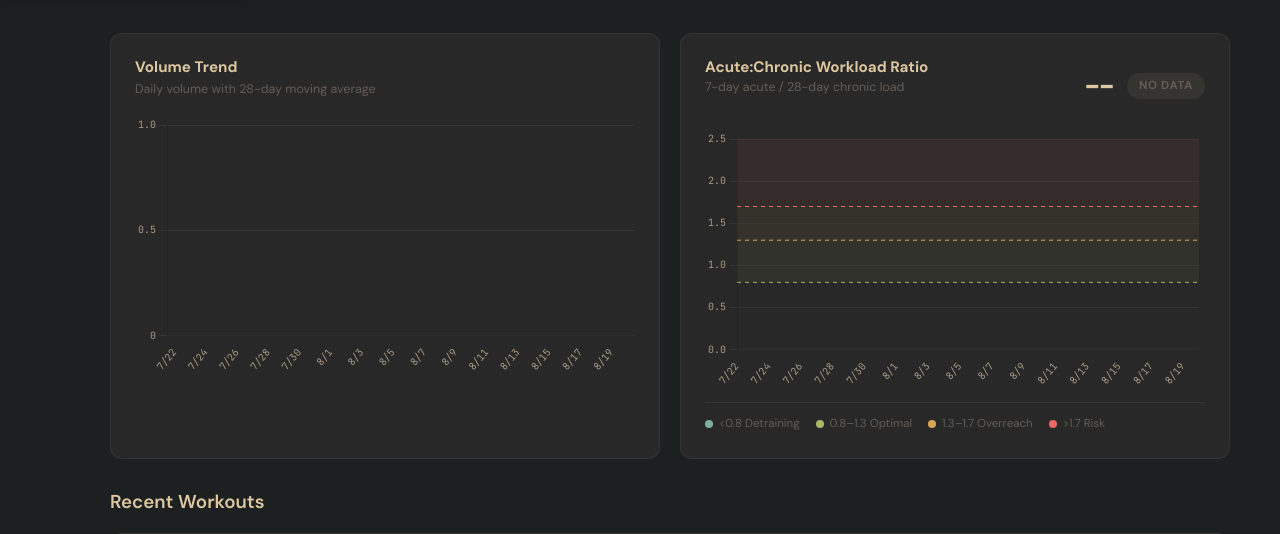
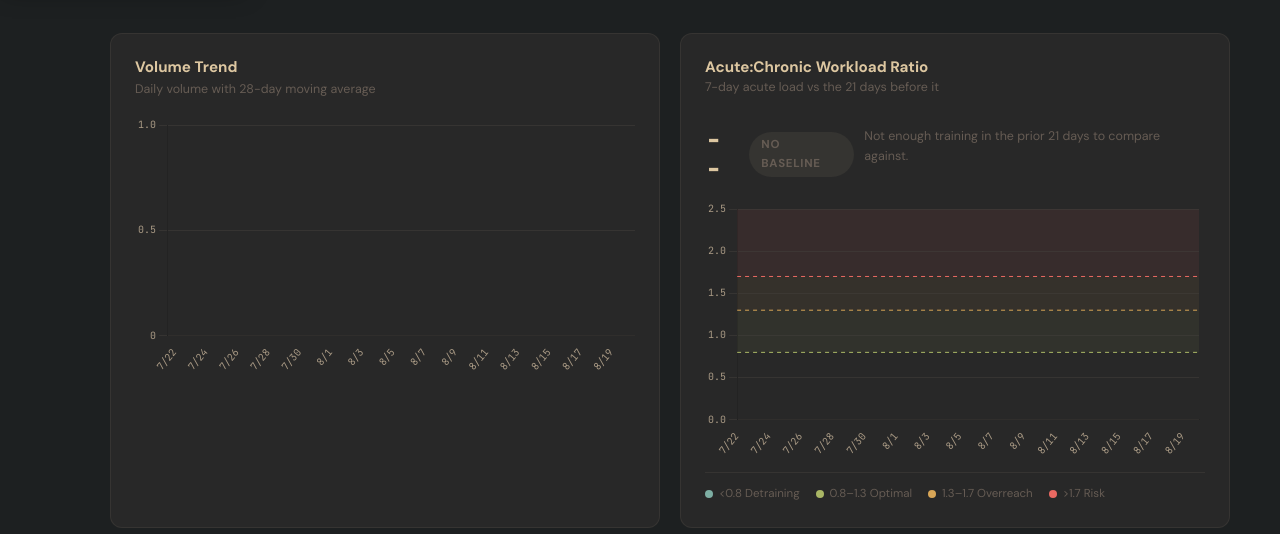
Before and after one commit to bahoerres/nsight, a Flask app: page /training in a window 1280 px wide. Shown: the part 810-1344 px from the top of the page. Run offline with Flask 3, Linux system fonts and the light colour scheme; data that the repository does not hold is empty; some libraries are stand-ins or nearby versions.

Commit message:
fix: ACWR empty state reads 'No baseline', not 'No data'
There is data — there just isn't enough training in the prior 21 days to
compare the last 7 against. 'No data' reads like broken ingest. Subtitle
now describes the uncoupled window the number actually uses.

Co-Authored-By: Claude Opus 5 (1M context) <noreply@anthropic.com>

```diff
--- a/templates/training.html
+++ b/templates/training.html
@@ -461,7 +461,7 @@
     <div class="acwr-header">
       <div class="acwr-header-left">
         <h4>Acute:Chronic Workload Ratio</h4>
-        <p class="chart-card-subtitle">7-day acute / 28-day chronic load</p>
+        <p class="chart-card-subtitle">7-day acute load vs the 21 days before it</p>
       </div>
       <div class="acwr-current">
         {% if current_acwr is not none %}
@@ -469,7 +469,8 @@
           <span class="acwr-zone-badge zone-{{ acwr_zone_color }}">{{ acwr_zone }}</span>
         {% else %}
           <span class="acwr-value">--</span>
-          <span class="acwr-zone-badge zone-muted">No data</span>
+          <span class="acwr-zone-badge zone-muted">No baseline</span>
+          <p class="chart-card-subtitle">Not enough training in the prior 21 days to compare against.</p>
         {% endif %}
       </div>
     </div>
```
